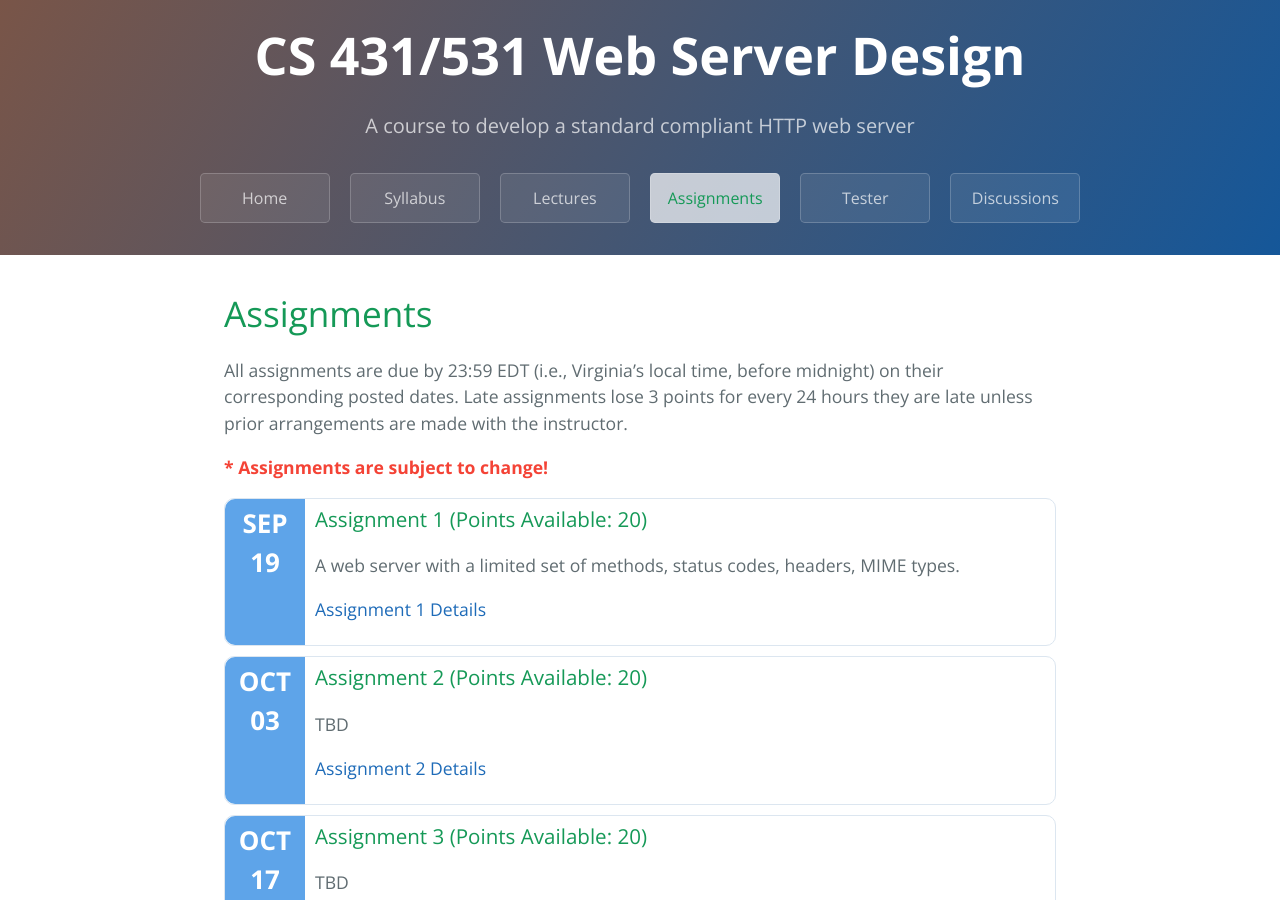
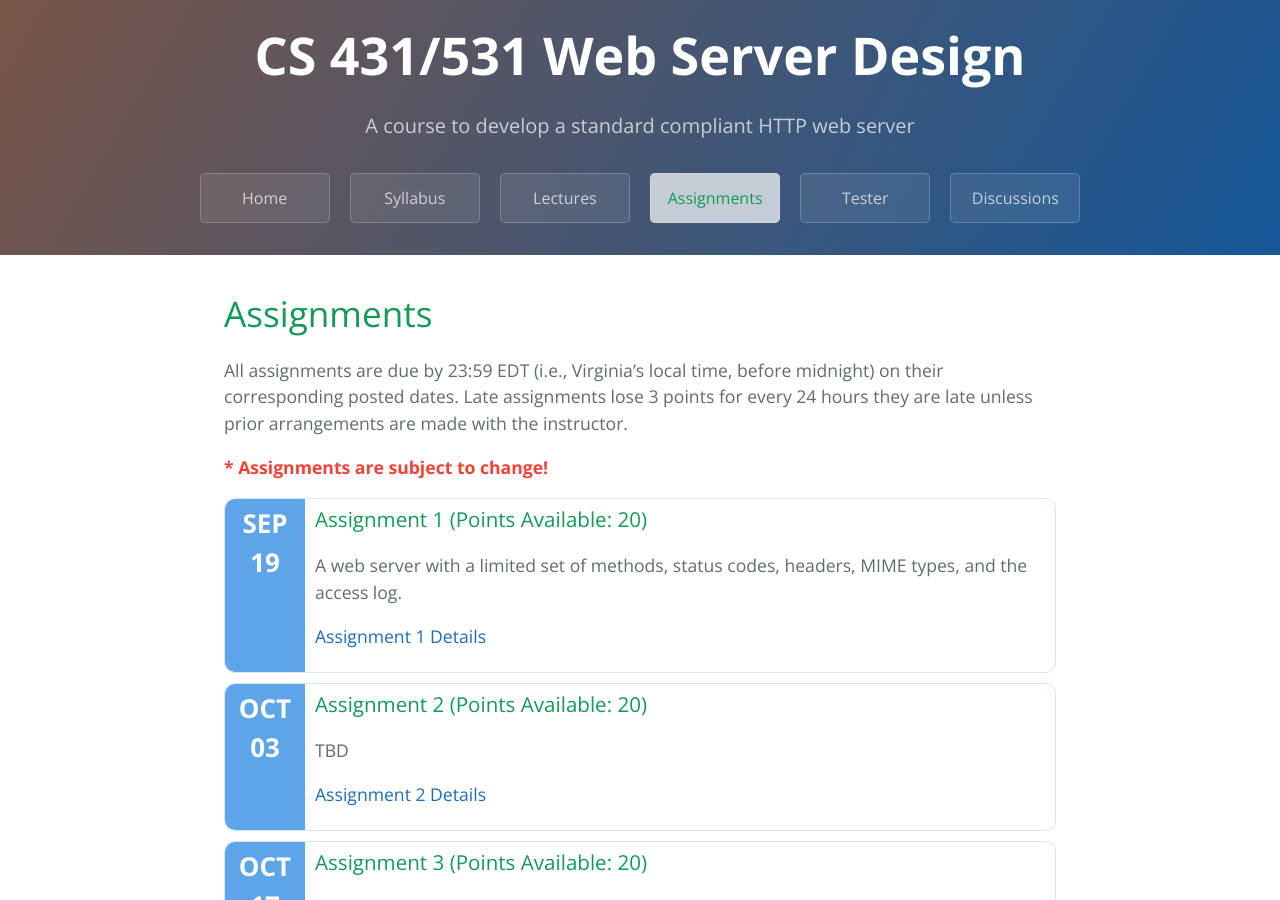
Before and after one commit to cs531-f19/cs531-f19.github.io, a Jekyll site: the page built from assignments.md, in a window 1280 px wide and 900 px high. Built offline with Jekyll 4.4.1, drawn with Linux system fonts in a browser that asks for light colours; the repository's description, which GitHub fills in, is left out.

Commit message:
Add access log in the description of Assignment 1

```diff
--- a/_data/assignments.yml
+++ b/_data/assignments.yml
@@ -30,7 +30,7 @@ assignment-0-1:
     href: /assignments/assignment-0-1
 assignment-1:
   title: Assignment 1
-  description: A web server with a limited set of methods, status codes, headers, MIME types.
+  description: A web server with a limited set of methods, status codes, headers, MIME types, and the access log.
   date: 2019-09-19
   points: 20
   links:
```
